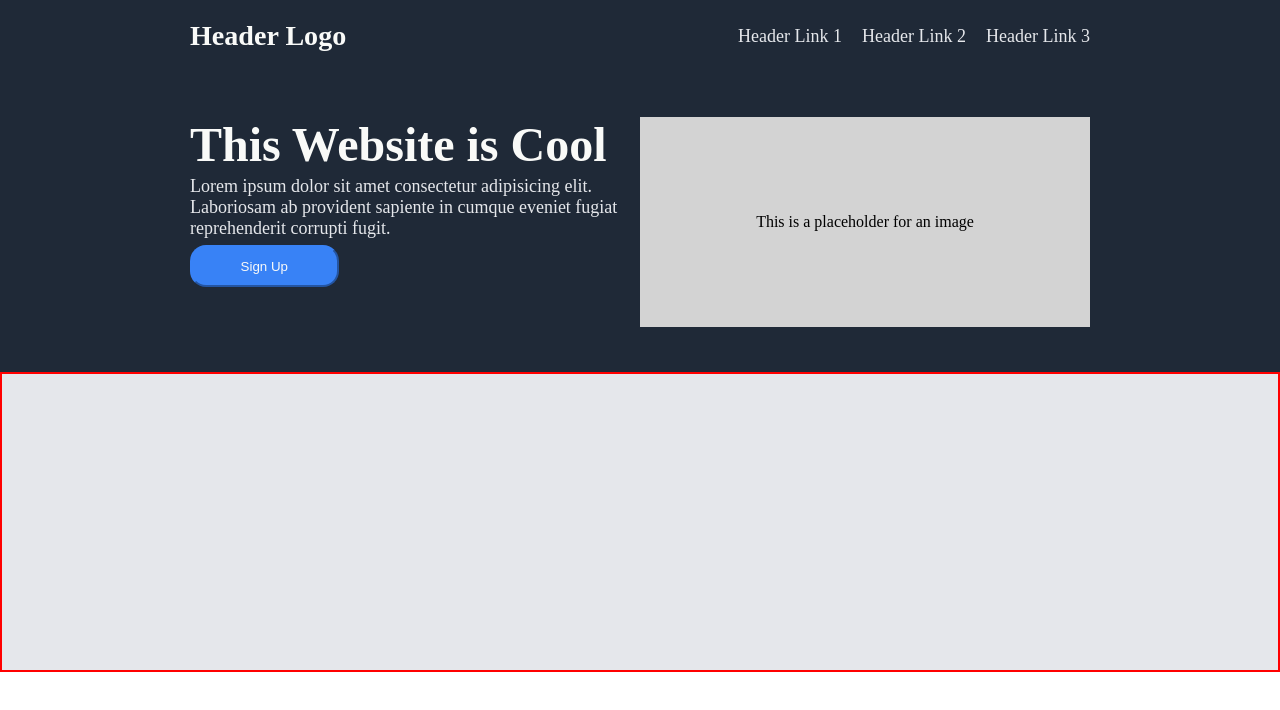
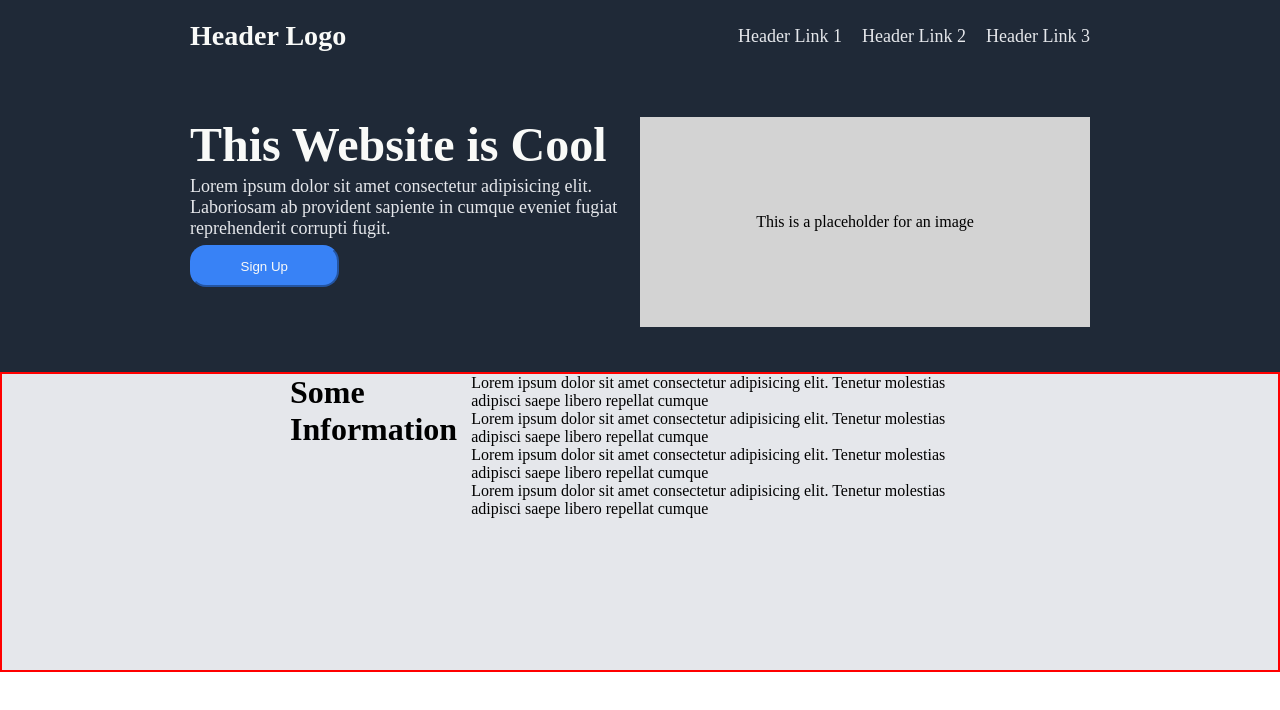
Before and after one commit to jamescln/landing-page, a plain HTML site: page index.html in a window 1280 px wide. Drawn offline with Linux system fonts and the light colour scheme.

Commit message:
Add placeholder text to info section

```diff
--- a/index.html
+++ b/index.html
@@ -38,23 +38,35 @@
     </div>
     <div class="info-container">
       <div class="info">
-        <div class="info-header"><h1></h1></div>
+        <div class="info-header"><h1>Some Information</h1></div>
         <div class="info-boxes">
           <div class="info-box">
             <div class="info-box-image"></div>
-            <p class="info-box-subtext"></p>
+            <p class="info-box-subtext">
+              Lorem ipsum dolor sit amet consectetur adipisicing elit. Tenetur
+              molestias adipisci saepe libero repellat cumque
+            </p>
           </div>
           <div class="info-box">
             <div class="info-box-image"></div>
-            <p class="info-box-subtext"></p>
+            <p class="info-box-subtext">
+              Lorem ipsum dolor sit amet consectetur adipisicing elit. Tenetur
+              molestias adipisci saepe libero repellat cumque
+            </p>
           </div>
           <div class="info-box">
             <div class="info-box-image"></div>
-            <p class="info-box-subtext"></p>
+            <p class="info-box-subtext">
+              Lorem ipsum dolor sit amet consectetur adipisicing elit. Tenetur
+              molestias adipisci saepe libero repellat cumque
+            </p>
           </div>
           <div class="info-box">
             <div class="info-box-image"></div>
-            <p class="info-box-subtext"></p>
+            <p class="info-box-subtext">
+              Lorem ipsum dolor sit amet consectetur adipisicing elit. Tenetur
+              molestias adipisci saepe libero repellat cumque
+            </p>
           </div>
         </div>
       </div>
```
